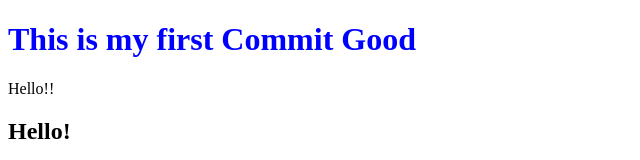
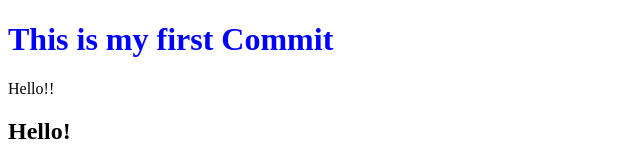
Before and after one commit to Danixhkeyz/hello, a plain HTML site: page index.html in a window 1280 px wide. Shown: the top 160 px of the page, without its empty margins (0-640 px from the left). Drawn offline with Linux system fonts and the light colour scheme.

Commit message:
removed good

```diff
--- a/index.html
+++ b/index.html
@@ -7,7 +7,7 @@
 </head>
 <body>
     <header>
-        <h1 style="color: blue;">This is my first Commit Good</h1>
+        <h1 style="color: blue;">This is my first Commit</h1>
     </header>
     <p>Hello!!</p>
     <h2>Hello!</h2>
```
